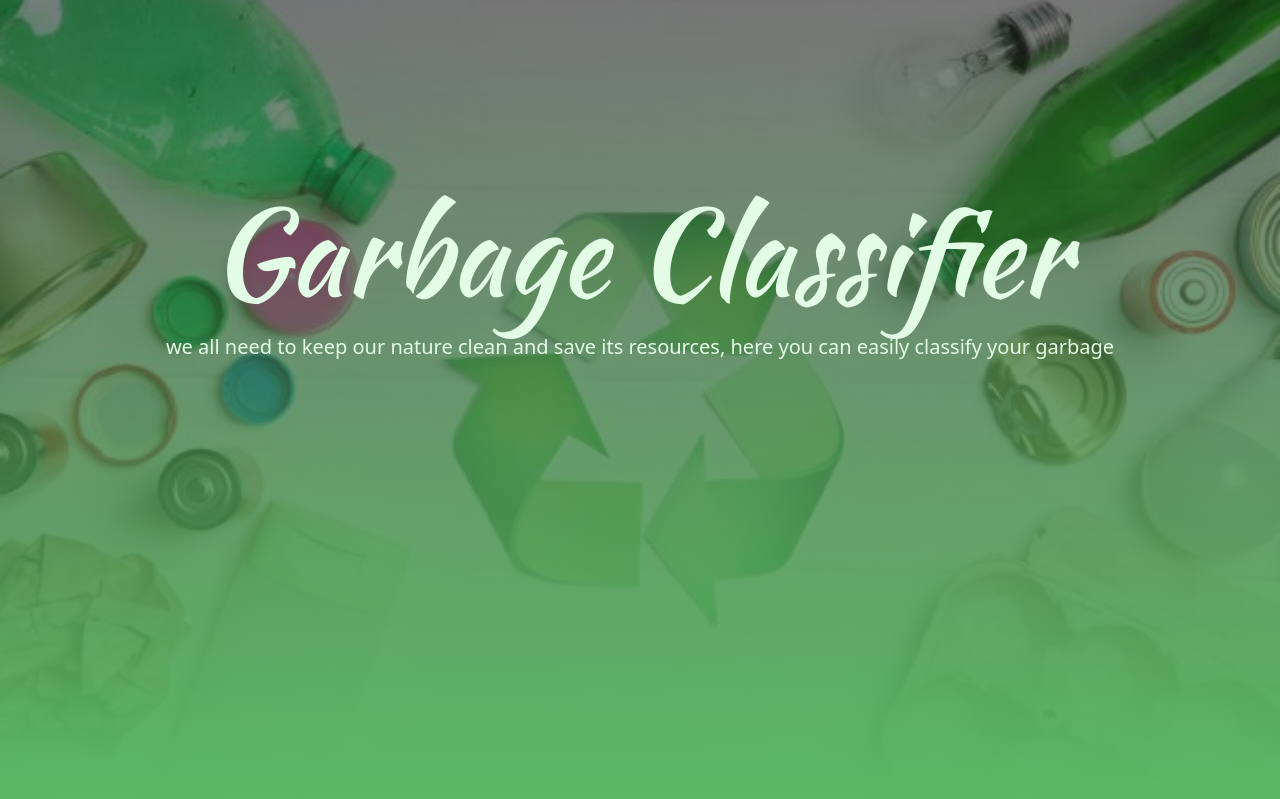
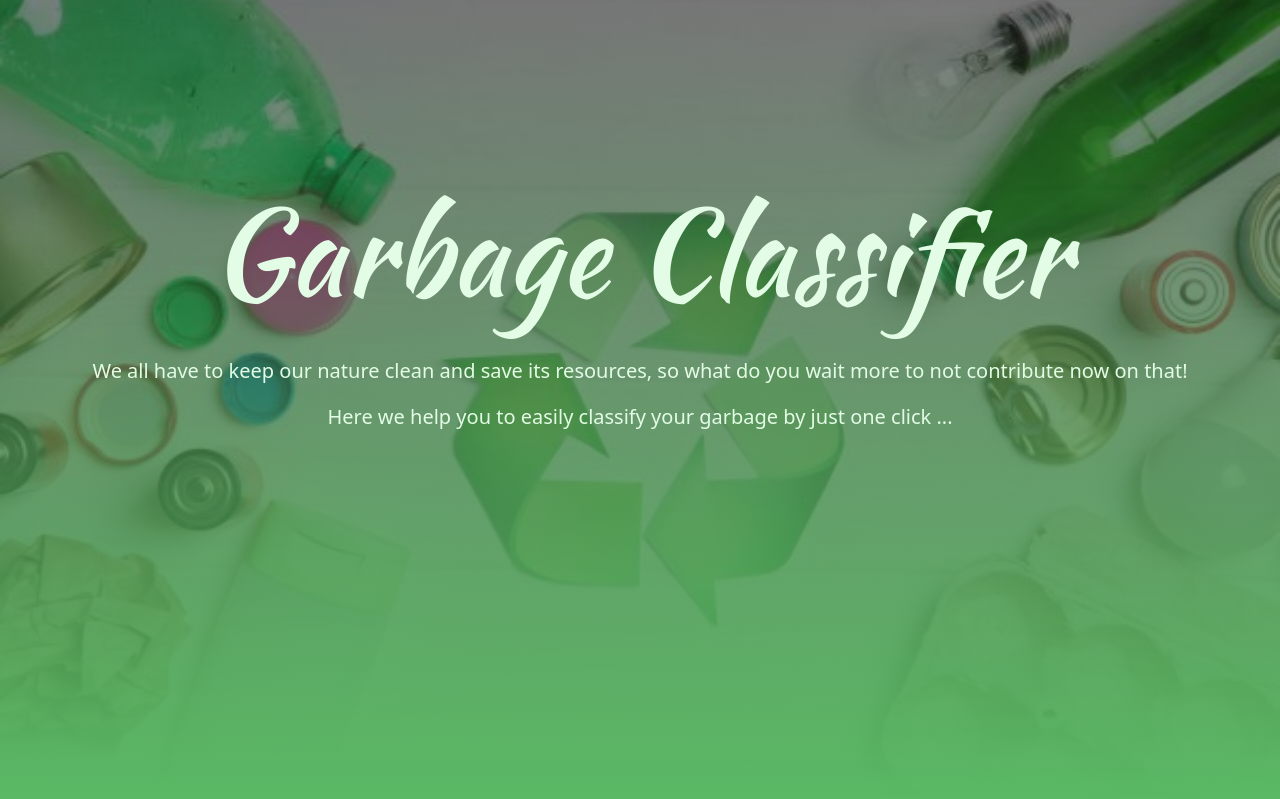
Before and after one commit to Khadija-BOUAG/garbage_classifier, a Flask app: page / in a window 1280 px wide. Shown: the top 799 px of the page. Run offline with Flask 2, Linux system fonts and the light colour scheme; parts of the project's set-up code (start-up, migrations or seed data) failed here and were passed over; some libraries are stand-ins or nearby versions.

Commit message:
Update try2.html

```diff
--- a/templates/try2.html
+++ b/templates/try2.html
@@ -18,7 +18,10 @@
     <section id="banner">
         <div class="garbage-text">
             <h1>Garbage Classifier</h1>
-            <p>we all need to keep our nature clean and save its resources, here you can easily classify your garbage </p>
+             <br>
+            <p>We all have to keep our nature clean and save its resources,
+                 so what do you wait more to not contribute now on that! </p>
+                <p> Here we help you to easily classify your garbage by just one click ... </p>
         </div>
     </section>
     <section>
```
